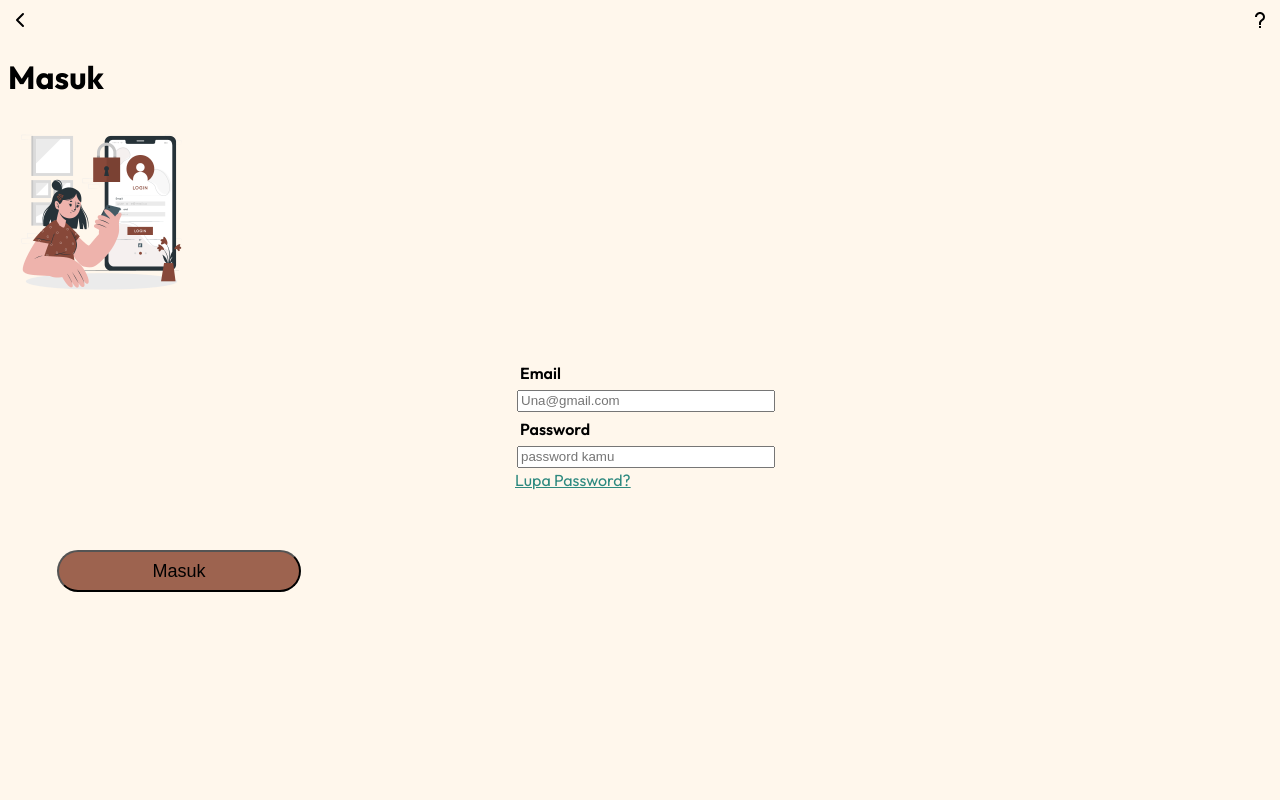
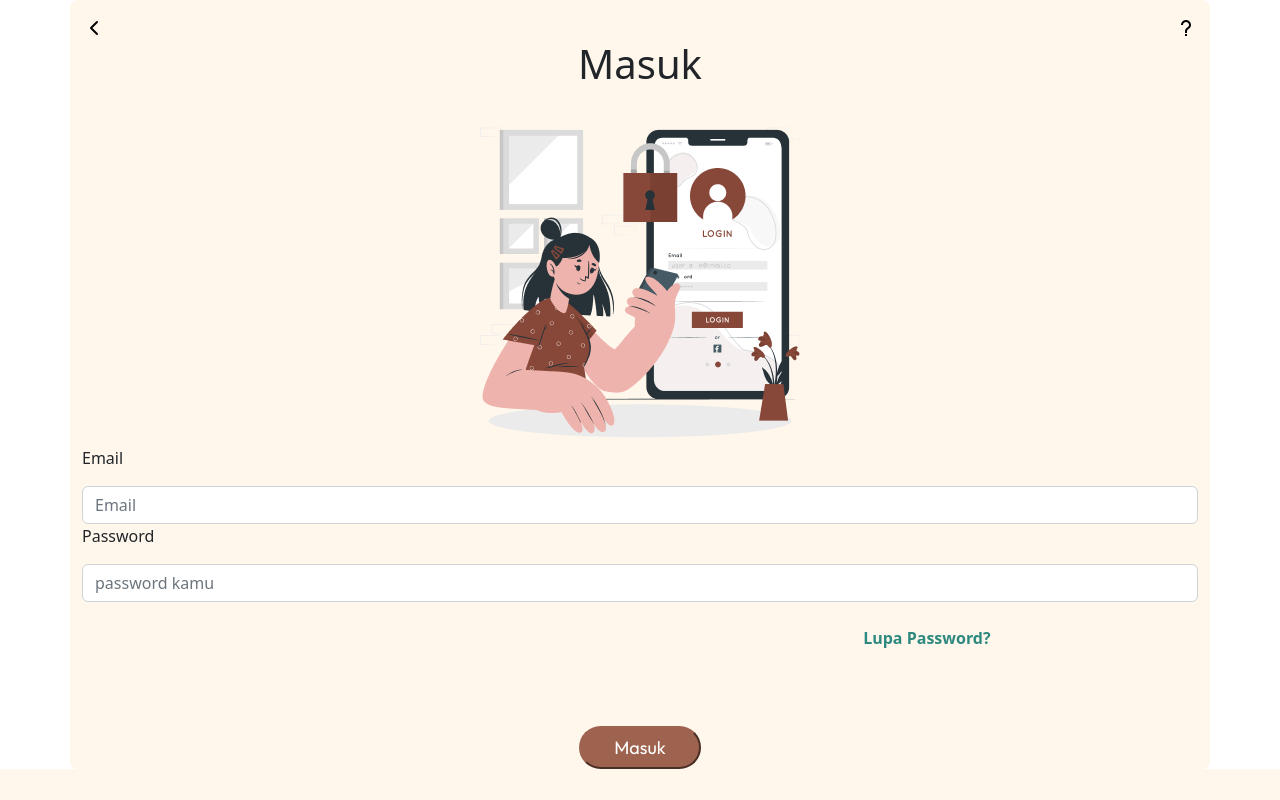
Before and after one commit to Shafa-aura-git/finalProjectSunrise, a plain HTML site: page masuk.html in a window 1280 px wide. Drawn offline with nearby package versions, Linux system fonts and the light colour scheme.

Commit message:
Final Project 12/11/22

```diff
--- a/masuk.html
+++ b/masuk.html
@@ -1,36 +1,43 @@
 <!DOCTYPE html>
 <html lang="en">
+
 <head>
     <meta charset="UTF-8">
     <meta http-equiv="X-UA-Compatible" content="IE=edge">
     <meta name="viewport" content="width=device-width, initial-scale=1.0">
     <link rel="stylesheet" href="styles/global.css">
     <link rel="stylesheet" href="styles/index.css">
+    <link href="https://cdn.jsdelivr.net/npm/bootstrap@5.2.2/dist/css/bootstrap.min.css" rel="stylesheet"
+        integrity="sha384-Zenh87qX5JnK2Jl0vWa8Ck2rdkQ2Bzep5IDxbcnCeuOxjzrPF/et3URy9Bv1WTRi" crossorigin="anonymous">
     <link rel="preconnect" href="https://fonts.googleapis.com">
     <link rel="preconnect" href="https://fonts.googleapis.com">
     <link rel="preconnect" href="https://fonts.gstatic.com" crossorigin>
-    <link href="https://fonts.googleapis.com/css2?family=Outfit:wght@100;200;300;400;500;600;700;800;900&display=swap" rel="stylesheet">
+    <link href="https://fonts.googleapis.com/css2?family=Outfit:wght@100;200;300;400;500;600;700;800;900&display=swap"
+        rel="stylesheet">
     <title>Document</title>
 </head>
+
 <body>
-    <div class="container">
-        <img style="width: 24px; height
-        : 24px;"src="assets/chevron-left.svg">
-        <img style="width: 24px; height: 24px; float:right"src="assets/bx-question-mark.svg">
-            <h1>Masuk</h1>
-            <div class="right">
-                <img style="position: center;" src="assets/Login-cuate 1.png">
-            </div>
-            <form action="">
-                <label>Email</label>
-                <input type="text" placeholder="Una@gmail.com">
-                <label>Password</label>
-                <input type="text" placeholder="password kamu" />
-                <a href="masuk2.html">Lupa Password?</a>
+    <div class="container d-flex flex-column">
+        <div class="d-flex justify-content-between mt-3">
+            <img style="width: 24px; height: 24px;" src="assets/chevron-left.svg">
+        <img style="width: 24px; height: 24px; float:right" src="assets/bx-question-mark.svg">
+        </div>
+        <h1 class="mx-auto">Masuk</h1>
+        <div class="text-center">
+            <img src="assets/Login-cuate 1.png">
+        </div>
+            <p>Email</p>
+            <input class="form-control" type="text" placeholder="Email" required>
+            <p>Password</p>
+            <input class="form-control" type="password" placeholder="password kamu" />
+            <br>
+            <p style="margin-left: 70%; color: #2D897F; font-weight: 600;">Lupa Password?</p>
+            <a class="mx-auto" href="/kursus-umum.html">
+            <button class="btn-login text-center mx-auto" style="margin-top: 60px;">Masuk</button>
+            </a>
+    </div>
+    </div>
+</body>
 
-                <button>Masuk</button>
-            </form>
-        </div>
-      </div>
-</body>
 </html>
--- a/styles/index.css
+++ b/styles/index.css
@@ -1,4 +1,4 @@
-#btn-register {
+/* #btn-register {
     border-color: #9D634F;
     border-radius: 30px;
     color: #9D634F;
@@ -6,19 +6,21 @@
     height: 43px;
     font-weight: 600px;
     font-size: 18px;
-}
+} */
 
-#btn-login {
+.btn-login {
     border-color: #9D634F;
     border-radius: 30px;
-    color: #9D634F;
+    background-color:#9D634F ;
+    color: #ffffff;
     width: 122px;
     height: 43px;
     font-weight: 600px;
     font-size: 18px;
     font-family: 'Outfit';
 }
-.class {
+
+/* .class {
     left: 30px;
     position: left;
     left: 37.5%;
@@ -26,35 +28,20 @@
     top: 25%;
     bottom: 25%;
     border: 1.5px solid #303437
-}
-body {
-    background-color: #FFF7EC;
-}
-img {
-    : center;
-    width: 187px;
-    height: 175px;
-    left: 25px;
-    top: 121px;
-}
+} */
 
-*
-    margin: 0;
-    padding: 0;
-    box-sizing: border-box;
-    font-family: 'Outfit'
 
 .container {
     width: 100%;
-    display: flex;
     max-width: 850px;
     background: #FFF7EC;
     border-radius: 8px;
-    box-shadow: 0 10px 15px rgba(0, 0, 0, 0.1);
 }
-. login {
+
+.login {
     width: 400px;
 }
+
 form {
     width: 250px;
     margin: 60px auto;
@@ -62,29 +49,28 @@ form {
 hr {
     border-top: 2px solid #FFF7EC;
 }
+
 a {
     position: right;
     color: #2D897F;
 }
-. right img {
-    position: center;
-    width: 450px;
-    height: 100%;
-}
-form label {
+
+/* form label {
     display: block;
     font-size: 16px;
     font-weight: 600;
     padding: 5px;
-}
-input {
+} */
+
+/* input {
     width: 100%;
     margin: 2px;
     height: 16px;
     left: 16px;
     right: 16px;
-}
-button {
+} */
+
+/* button {
     background-color: #9D634F;
     border-radius: 30px;
     font-size: 18px;
@@ -93,7 +79,8 @@ button {
     height: 42px;
     left: 57px;
     top: 550px;
-}
+} */
+
 .digit-group input {
     width: 30px;
     height: 50px;
--- a/styles/kursus-umum.css
+++ b/styles/kursus-umum.css
@@ -16,3 +16,8 @@ filter: drop-shadow(0px 4px 4px rgba(0, 0, 0, 0.25));
     border: none;
     height: 30px;
 }
+
+a {
+    color: black;
+    text-decoration: none;
+}
```
Also changed, not shown: index.html (+12 -11 lines), kursus-umum.html (+3 -1 lines), kursus.html (+13 -14 lines).
